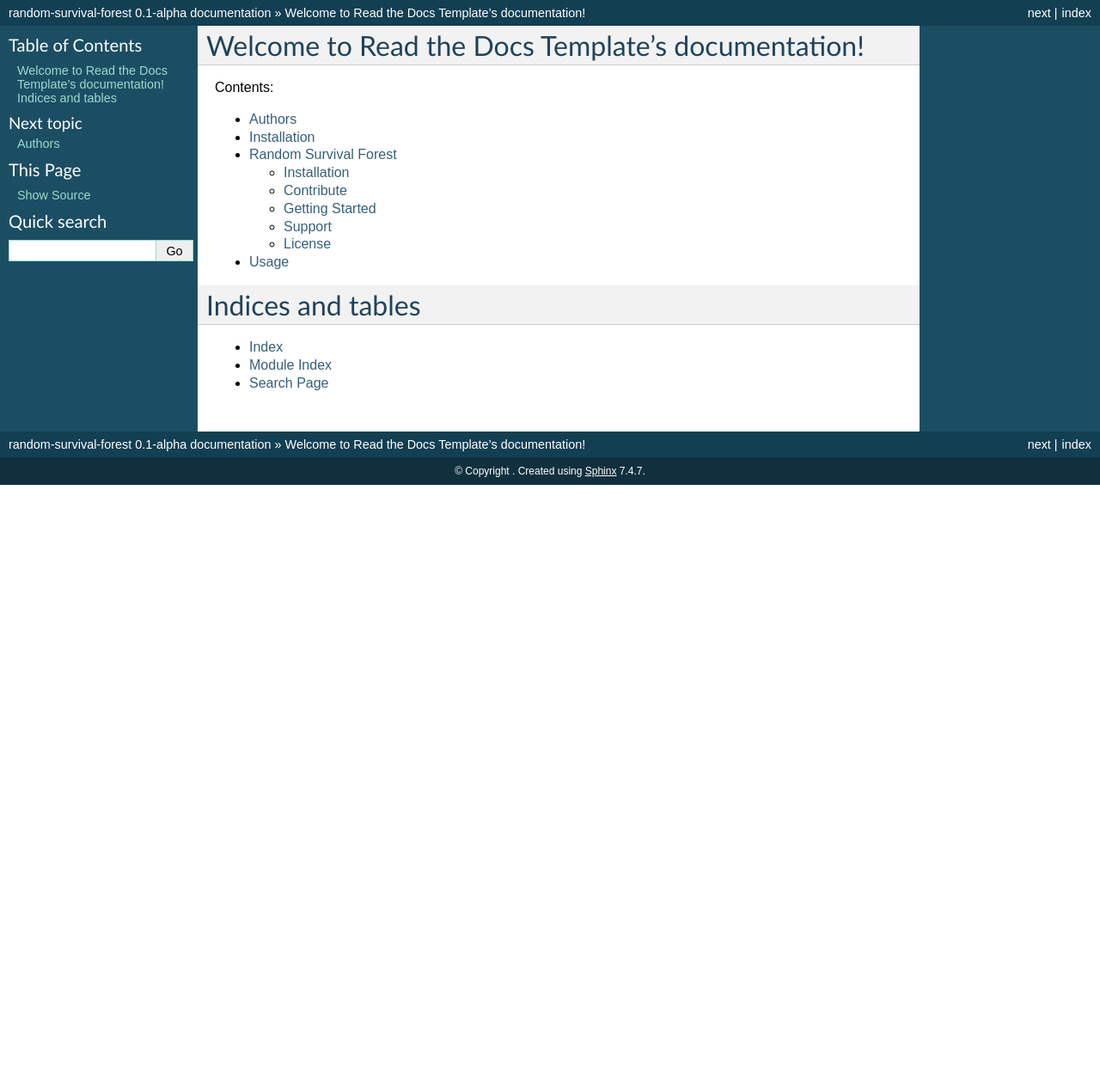
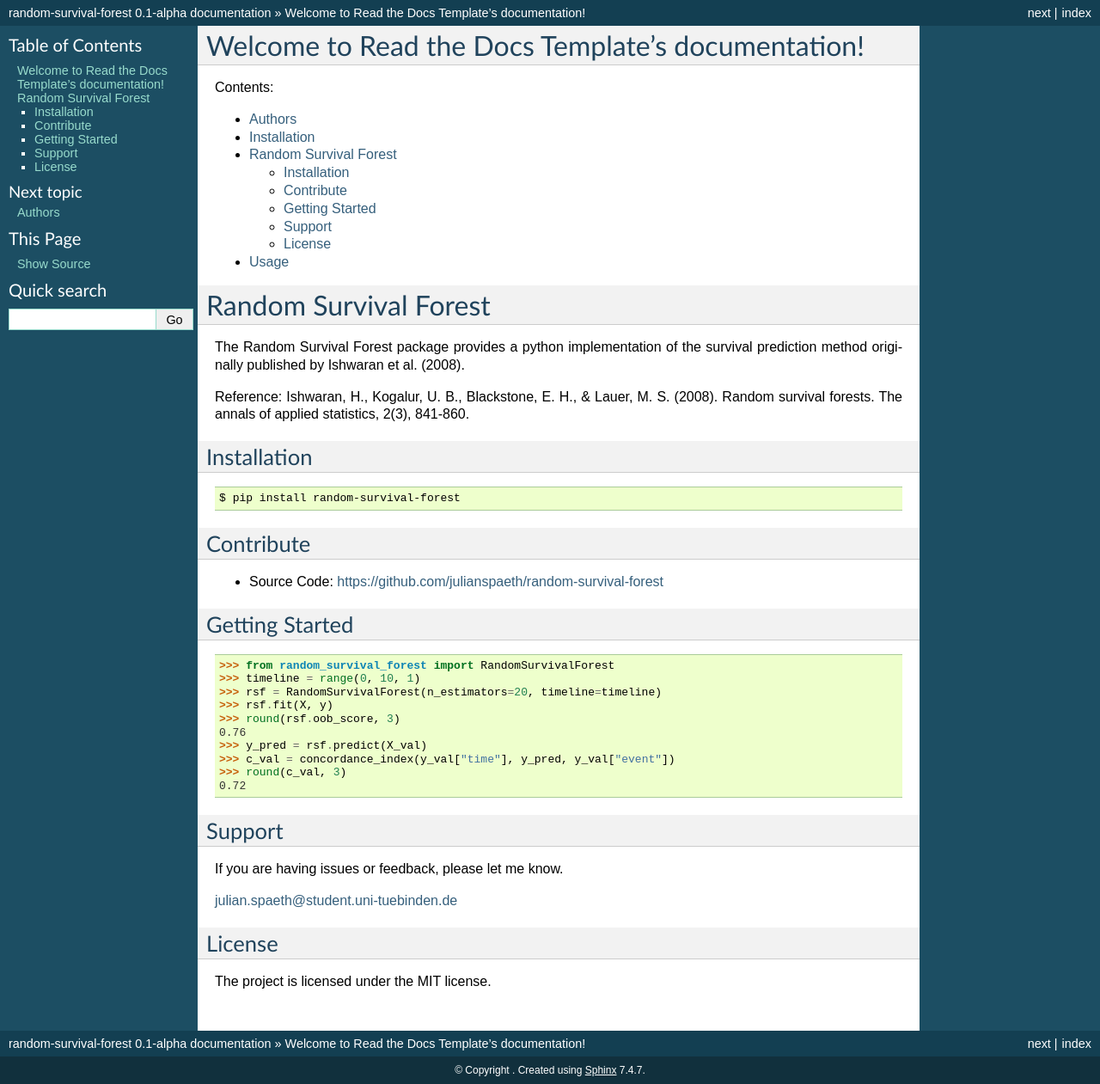
Before and after one commit to julianspaeth/random-survival-forest, a Sphinx documentation site: the page built from docs/index.rst, in a window 1280 px wide. Shown: the whole page at 86% size. Built offline with Sphinx 7.4.7, drawn with Linux system fonts in a browser that asks for light colours; before the commit the page ends 900 px from its top, so only the background shows below that.

Commit message:
Create index.rst

```diff
--- a/docs/contributing.rst
+++ /dev/null
@@ -1 +0,0 @@
-.. include:: ../CONTRIBUTING.rst
--- a/docs/history.rst
+++ /dev/null
@@ -1 +0,0 @@
-.. include:: ../HISTORY.rst
--- a/docs/index.rst
+++ b/docs/index.rst
@@ -16,9 +16,51 @@ Contents:
 
 
 
-Indices and tables
-==================
+Random Survival Forest
+======================
 
-* :ref:`genindex`
-* :ref:`modindex`
-* :ref:`search`
+The Random Survival Forest package provides a python implementation of the survival prediction method originally published by Ishwaran et al. (2008).
+
+Reference:
+Ishwaran, H., Kogalur, U. B., Blackstone, E. H., & Lauer, M. S. (2008).
+Random survival forests.
+The annals of applied statistics, 2(3), 841-860.
+
+Installation
+------------
+
+.. code:: sh
+
+  $ pip install random-survival-forest
+
+Contribute
+----------
+
+- Source Code: https://github.com/julianspaeth/random-survival-forest
+
+Getting Started
+---------------
+
+.. code:: python
+
+    >>> from random_survival_forest import RandomSurvivalForest
+    >>> timeline = range(0, 10, 1)
+    >>> rsf = RandomSurvivalForest(n_estimators=20, timeline=timeline)
+    >>> rsf.fit(X, y)
+    >>> round(rsf.oob_score, 3)
+    0.76
+    >>> y_pred = rsf.predict(X_val)
+    >>> c_val = concordance_index(y_val["time"], y_pred, y_val["event"])
+    >>> round(c_val, 3)
+    0.72
+
+Support
+-------
+
+If you are having issues or feedback, please let me know.
+
+julian.spaeth@student.uni-tuebinden.de
+
+License
+-------
+The project is licensed under the MIT license.
```
